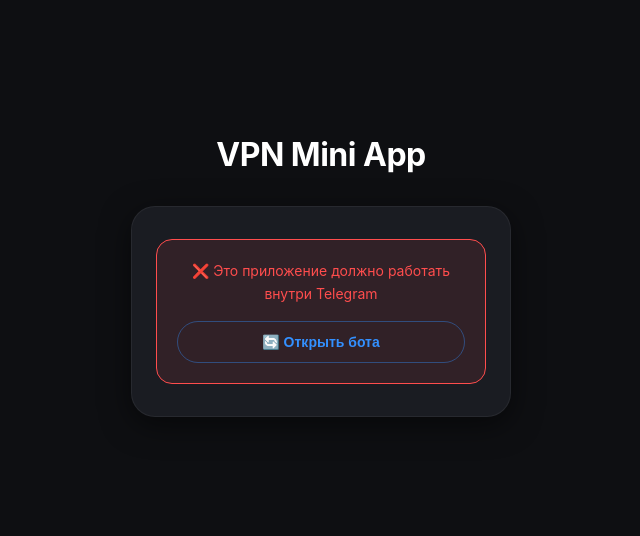
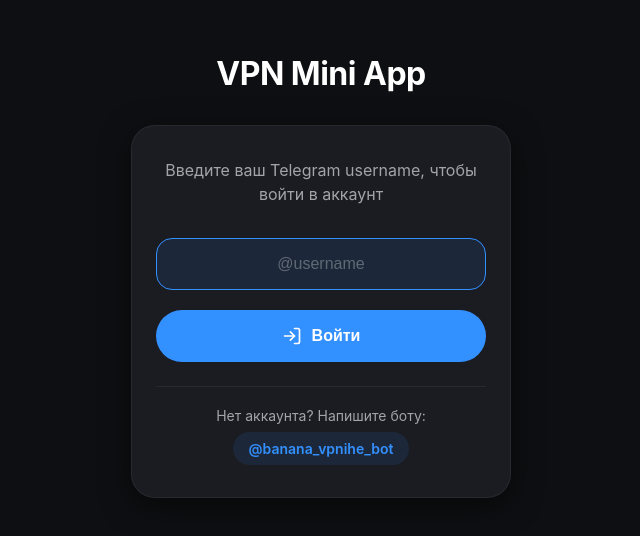
Before and after one commit to HazDeen/VPN, a React (Vite) app in the folder frontend/: page /#/login in a window 1280 px wide. Shown: the part 124-660 px from the top of the page, without its empty margins (319-959 px from the left). Built offline with nearby package versions, Linux system fonts and the light colour scheme.

Commit message:
login page

```diff
--- a/frontend/src/api/client.ts
+++ b/frontend/src/api/client.ts
@@ -31,9 +31,9 @@
 
 export const api = {
   auth: {
-    telegramId: (telegramId: number) => apiFetch('/auth/telegram-id', {
+    loginByUsername: (username: string) => apiFetch('/auth/login-by-username', {
       method: 'POST',
-      body: JSON.stringify({ telegramId })
+      body: JSON.stringify({ username })
     }),
   },
   user: {
--- a/frontend/src/pages/Login.tsx
+++ b/frontend/src/pages/Login.tsx
@@ -1,103 +1,89 @@
-import { useEffect, useState } from 'react';
+import { useState } from 'react';
 import { useNavigate } from 'react-router-dom';
 import { api } from '../api/client';
 import { toast } from 'sonner';
+import { LogIn } from 'lucide-react';
 
 export default function Login() {
   const navigate = useNavigate();
-  const [loading, setLoading] = useState(true);
-  const [error, setError] = useState('');
+  const [username, setUsername] = useState('');
+  const [loading, setLoading] = useState(false);
 
-  useEffect(() => {
-    // Получаем initData из Telegram
-    // @ts-ignore
-    const initData = window.Telegram?.WebApp?.initData || window.Telegram?.WebView?.initParams?.tgWebAppData;
+  const handleSubmit = async (e: React.FormEvent) => {
+    e.preventDefault();
 
-    console.log('📦 initData:', initData);
-
-    if (!initData) {
-      setError('Это приложение должно работать внутри Telegram');
-      setLoading(false);
+    if (!username.trim()) {
+      toast.error('Введите username');
       return;
     }
 
-    // Парсим initData
-    const params = new URLSearchParams(initData);
-    const userStr = params.get('user');
+    setLoading(true);
+    try {
+      console.log('🔑 Вход по username:', username);
 
-    if (!userStr) {
-      setError('Не удалось получить данные пользователя');
-      setLoading(false);
-      return;
-    }
-
-    try {
-      const userData = JSON.parse(userStr);
-      const telegramId = userData.id;
-
-      console.log('✅ Telegram ID:', telegramId);
-      console.log('✅ User data:', userData);
-
-      handleLogin(telegramId);
-    } catch (e) {
-      setError('Ошибка обработки данных Telegram');
-      setLoading(false);
-    }
-  }, []);
-
-  const handleLogin = async (telegramId: number) => {
-    try {
-      console.log('🔑 Вход по Telegram ID:', telegramId);
-
-      const response = await api.auth.telegramId(telegramId);
+      // Ищем пользователя в БД по username
+      const response = await api.auth.loginByUsername(username);
 
       console.log('✅ Успешный вход:', response);
 
       localStorage.setItem('user', JSON.stringify(response.user));
-      toast.success(`✅ Добро пожаловать, ${response.user.firstName || 'пользователь'}!`);
+      toast.success(`✅ Добро пожаловать, ${response.user.firstName || username}!`);
       navigate('/');
 
     } catch (error: any) {
       console.error('❌ Ошибка входа:', error);
-      setError(error.message || 'Пользователь не найден. Напишите /start боту.');
-      toast.error('❌ Ошибка входа');
+      toast.error(error.message || 'Пользователь не найден. Напишите /start боту');
     } finally {
       setLoading(false);
     }
   };
 
-  if (loading) {
-    return (
-      <div className="loginPage">
-        <div className="loginContainer">
-          <div className="loginCard">
-            <p>Вход через Telegram...</p>
-          </div>
-        </div>
-      </div>
-    );
-  }
-
-  if (error) {
   return (
     <div className="loginPage">
       <div className="loginContainer">
         <h1 className="loginTitle">VPN Mini App</h1>
+
         <div className="loginCard">
-            <div className="errorBox">
-              <p>❌ {error}</p>
+          <p className="loginDescription">
+            Введите ваш Telegram username, чтобы войти в аккаунт
+          </p>
+
+          <form onSubmit={handleSubmit}>
+            <div className="inputGroup">
+              <input
+                type="text"
+                className="loginInput"
+                placeholder="@username"
+                value={username}
+                onChange={(e) => setUsername(e.target.value.replace('@', ''))}
+                disabled={loading}
+                autoFocus
+              />
+            </div>
+
             <button
-                className="retryButton"
-                onClick={() => window.location.href = 'https://t.me/banana_vpnihe_bot'}
+              type="submit"
+              className="loginButton"
+              disabled={loading}
             >
-                🔄 Открыть бота
+              <LogIn size={20} />
+              {loading ? 'Вход...' : 'Войти'}
             </button>
+          </form>
+
+          <div className="loginFooter">
+            <p>Нет аккаунта? Напишите боту:</p>
+            <a
+              href="https://t.me/banana_vpnihe_bot"
+              target="_blank"
+              rel="noopener noreferrer"
+              className="botLink"
+            >
+              @banana_vpnihe_bot
+            </a>
           </div>
         </div>
       </div>
     </div>
   );
 }
-
-  return null;
-}
--- a/frontend/src/styles/app.css
+++ b/frontend/src/styles/app.css
@@ -1281,34 +1281,96 @@
   box-shadow: var(--shadow);
 }
 
-.errorBox {
-  background: var(--danger-alpha);
-  border: 1px solid var(--danger);
-  border-radius: 16px;
-  padding: 20px;
-  color: var(--danger);
-  font-size: 14px;
-  line-height: 1.6;
+.loginDescription {
+  font-size: 16px;
+  color: var(--text-secondary);
+  line-height: 1.5;
+  margin-bottom: 32px;
 }
 
-.retryButton {
-  margin-top: 16px;
-  padding: 12px 20px;
+.inputGroup {
+  margin-bottom: 20px;
+}
+
+.loginInput {
+  width: 100%;
+  padding: 16px 20px;
+  border-radius: 16px;
+  border: 1.5px solid var(--border-input);
+  background: var(--bg-input);
+  color: var(--text-primary);
+  font-size: 16px;
+  outline: none;
+  transition: all 0.2s;
+  text-align: center;
+}
+
+.loginInput:focus {
+  border-color: var(--accent);
+  background: var(--accent-alpha);
+}
+
+.loginInput::placeholder {
+  color: var(--text-tertiary);
+}
+
+.loginButton {
+  width: 100%;
+  padding: 16px;
   border-radius: 30px;
-  border: 1px solid var(--accent-light);
-  background: transparent;
-  color: var(--accent);
-  font-size: 14px;
+  border: none;
+  background: var(--accent);
+  color: white;
+  font-size: 16px;
   font-weight: 600;
   cursor: pointer;
   transition: all 0.2s;
-  width: 100%;
+  display: flex;
+  align-items: center;
+  justify-content: center;
+  gap: 10px;
 }
 
-.retryButton:active {
+.loginButton:active {
+  transform: scale(0.98);
+  opacity: 0.9;
+}
+
+.loginButton:disabled {
+  opacity: 0.5;
+  pointer-events: none;
+}
+
+.loginFooter {
+  margin-top: 24px;
+  padding-top: 20px;
+  border-top: 1px solid var(--border-color);
+  font-size: 14px;
+  color: var(--text-secondary);
+}
+
+.botLink {
+  display: inline-block;
+  margin-top: 8px;
+  padding: 8px 16px;
+  border-radius: 30px;
   background: var(--accent-alpha);
+  color: var(--accent);
+  text-decoration: none;
+  font-weight: 600;
+  transition: all 0.2s;
+}
+
+.botLink:hover {
+  background: var(--accent-alpha);
+  transform: scale(1.05);
+}
+
+.botLink:active {
   transform: scale(0.98);
 }
+
+
 
 /* -------------------------------------------- */
 /* 10. УТИЛИТЫ */
```
Lines whose indentation alone changed are shown as unchanged.
